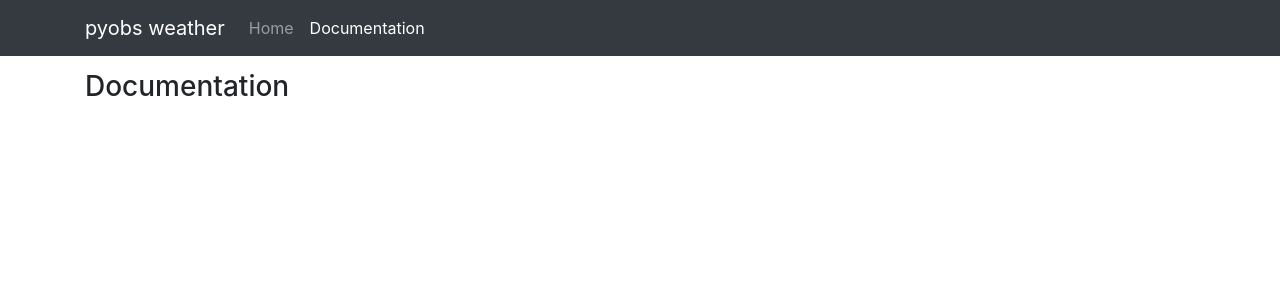
After one commit to pyobs/pyobs-weather, a Django app: page /docs/ in a window 1280 px wide. The commit adds this page. Shown: the top 300 px of the page. Run offline with Django 3.2, Linux system fonts and the light colour scheme; parts of the project's set-up code (start-up, migrations or seed data) failed here and were passed over; some libraries are stand-ins or nearby versions.

Commit message:
navigation

```diff
--- a/pyobs_weather/frontend/templates/base.html
+++ b/pyobs_weather/frontend/templates/base.html
@@ -18,12 +18,23 @@
 
         <div class="collapse navbar-collapse" id="navbarSupportedContent">
             <ul class="navbar-nav mr-auto">
-                <li class="nav-item active">
-                    <a class="nav-link" href="#">Home</a>
+
+                <li class="nav-item {% if request.resolver_match.url_name == "home" %}active{% endif %}">
+                    <a class="nav-link" href="{% url 'home' %}">Home
+                        {% if active == "home" %}
+                            <span class="sr-only">(current)</span>
+                        {% endif %}
+                    </a>
                 </li>
-                <li class="nav-item active">
-                    <a class="nav-link" href="#">Documentation</a>
+
+                <li class="nav-item {% if request.resolver_match.url_name == "docs" %}active{% endif %}">
+                    <a class="nav-link" href="{% url 'docs' %}">Documentation
+                        {% if active == "docs" %}
+                            <span class="sr-only">(current)</span>
+                        {% endif %}
+                    </a>
                 </li>
+
             </ul>
         </div>
     </div>
--- /dev/null
+++ b/pyobs_weather/frontend/templates/documentation.html
@@ -0,0 +1,6 @@
+{% extends "base.html" %}
+{% block content %}
+
+    <h3>Documentation</h3>
+
+{% endblock %}
--- a/pyobs_weather/frontend/urls.py
+++ b/pyobs_weather/frontend/urls.py
@@ -2,8 +2,9 @@ from django.urls import path
 from django.conf import settings
 from django.conf.urls.static import static
 
-from .views import OverView
+from .views import OverView, Documentation
 
 urlpatterns = [
-    path('', OverView.as_view()),
+    path('', OverView.as_view(), name='home'),
+    path('docs/', Documentation.as_view(), name='docs'),
 ] + static(settings.STATIC_URL, document_root=settings.STATIC_ROOT)
--- a/pyobs_weather/frontend/views.py
+++ b/pyobs_weather/frontend/views.py
@@ -20,3 +20,7 @@ class OverView(TemplateView):
 
         # return it
         return {'current': values}
+
+
+class Documentation(TemplateView):
+    template_name = "documentation.html"
```
